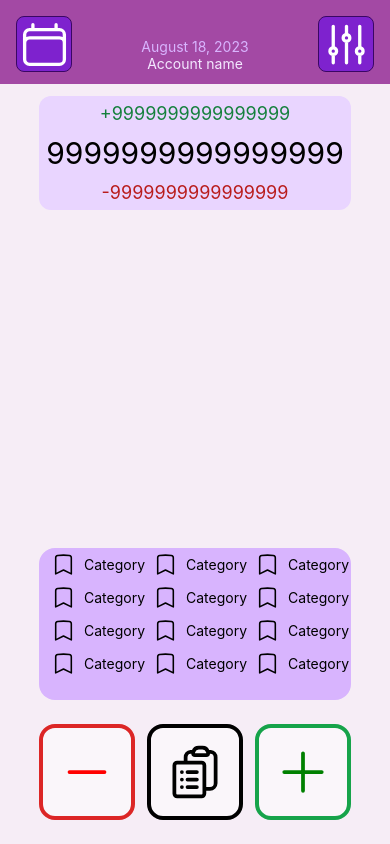
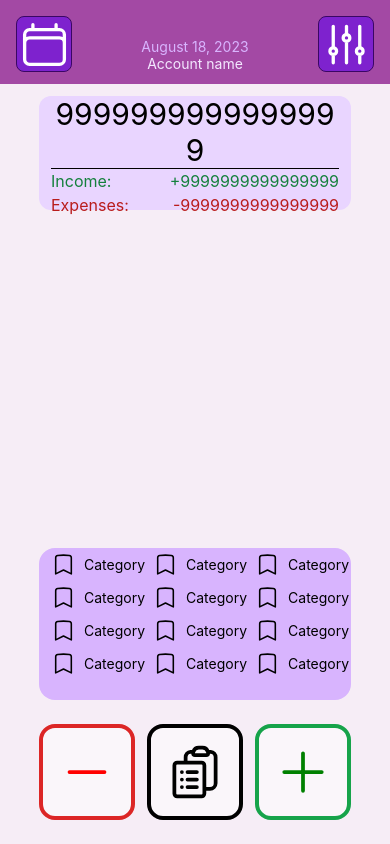
Before and after one commit to EZhitnikovich/FinApp, a React Native app: screen /Home in a window 390 px wide. Built offline with nearby package versions, Linux system fonts and the light colour scheme.

Commit message:
update screens/HomeScreen.tsx

```diff
--- a/screens/HomeScreen.tsx
+++ b/screens/HomeScreen.tsx
@@ -82,14 +82,20 @@ export default function HomeScreen() {
           style={{ backgroundColor: theme.bgWhite(0.9) }}
         >
           {/* balance */}
-          <View className="h-[15%] w-[80%] bg-purple-200 m-auto rounded-xl items-center my-3">
-            <Text className="text-green-700 m-auto text-lg">
-              +9999999999999999
+          <View className="h-[15%] w-[80%] bg-purple-200 m-auto rounded-xl items-center my-3 px-3 pb-1">
+            <Text className="text-3xl m-auto border-b w-full text-center">
+              9999999999999999
             </Text>
-            <Text className="text-3xl m-auto">9999999999999999</Text>
-            <Text className="text-red-700 m-auto text-lg">
-              -9999999999999999
-            </Text>
+            <View className="flex-row justify-between w-full">
+              <Text className="text-green-700 text-base">Income:</Text>
+              <Text className="text-green-700 text-base">
+                +9999999999999999
+              </Text>
+            </View>
+            <View className="flex-row justify-between w-full">
+              <Text className="text-red-700 text-base">Expenses:</Text>
+              <Text className="text-red-700 text-base">-9999999999999999</Text>
+            </View>
           </View>
           {/* chart */}
           {/* TODO: remove temp items */}
```
